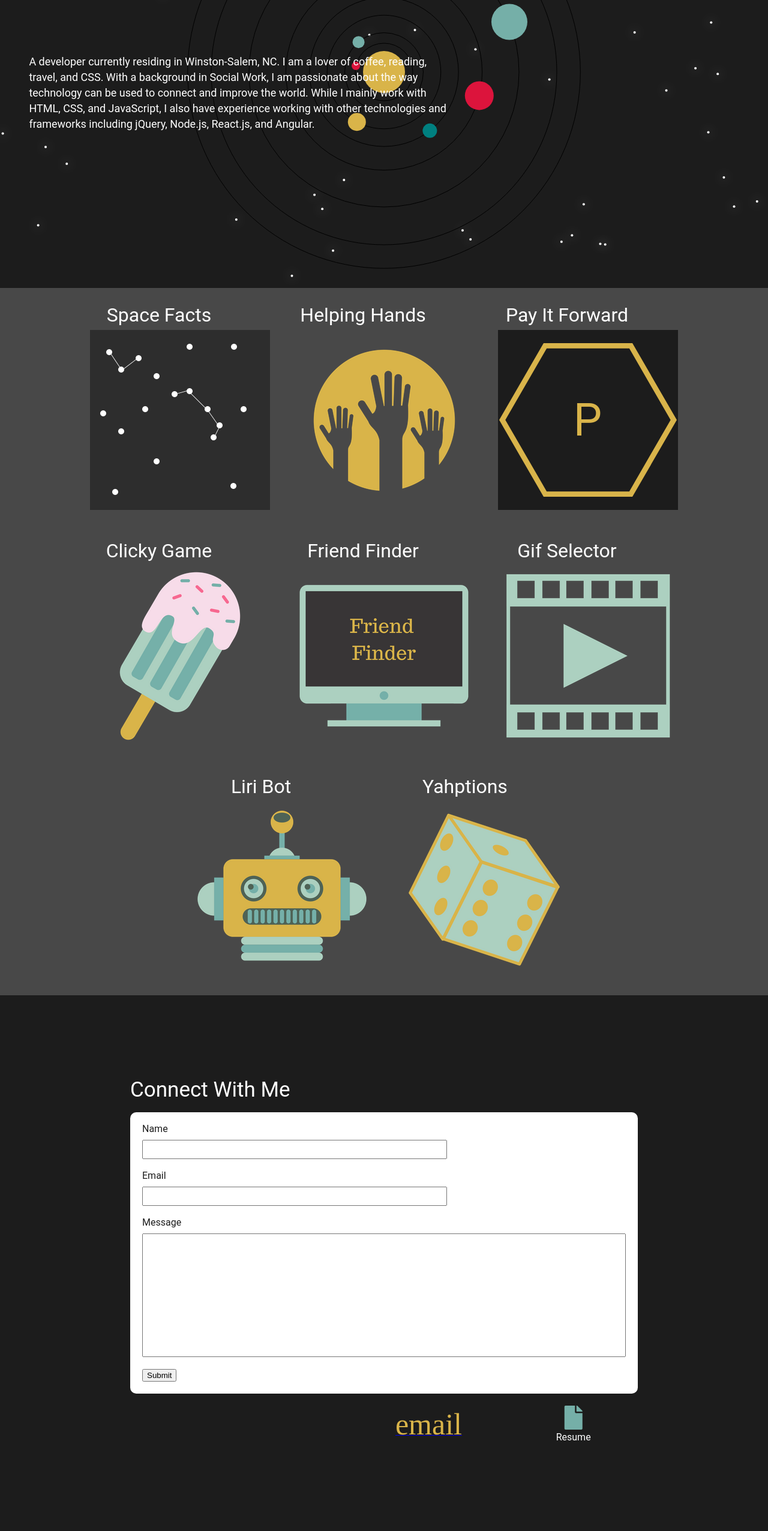
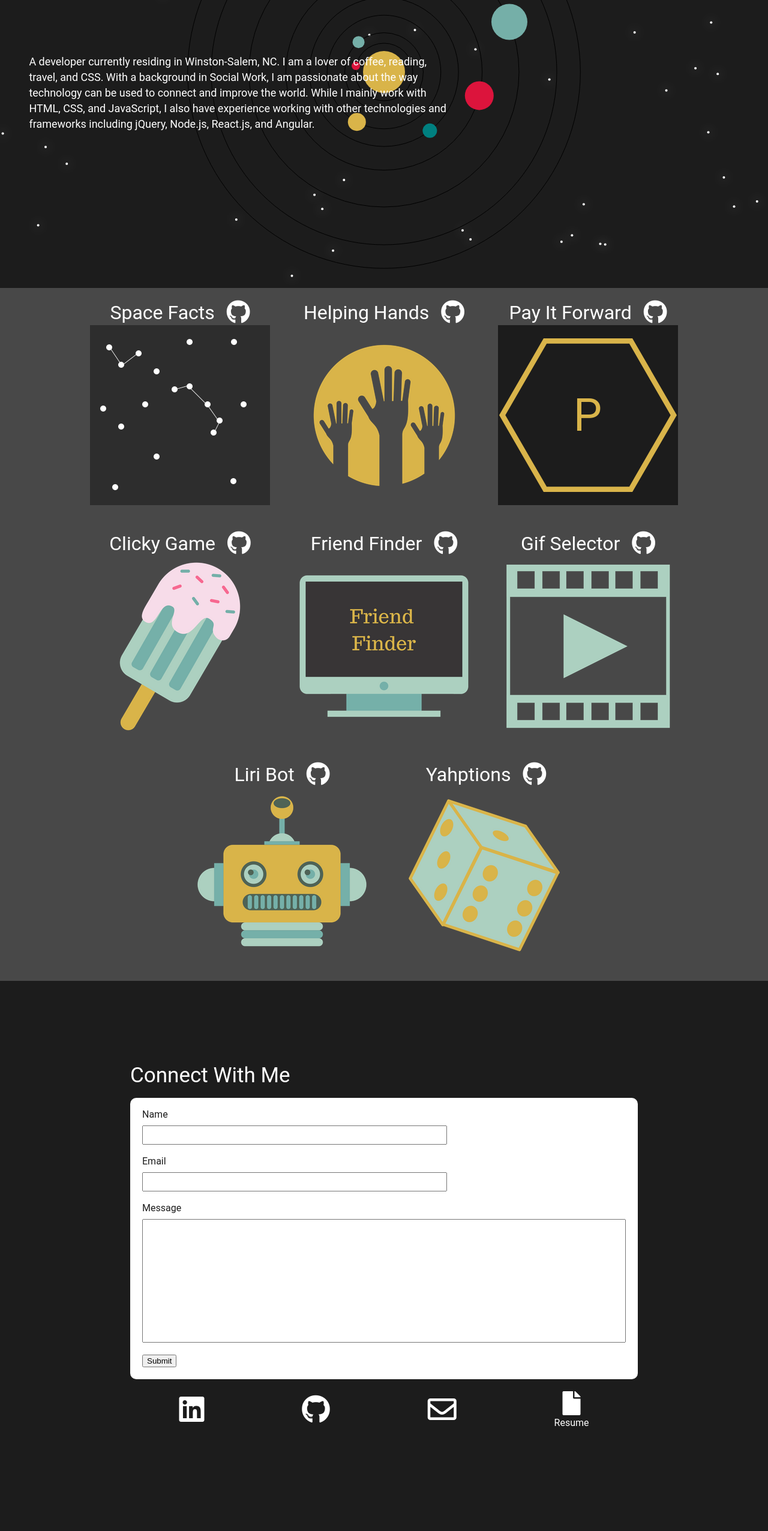
Before and after one commit to charlotteasencio/personalPortfolio, a plain HTML site: page index.html in a window 1280 px wide. Shown: the part 240-2792 px from the top of the page at 60% size. Drawn offline with Linux system fonts and the light colour scheme.

Commit message:
add new icons

```diff
--- a/assets/css/styles.css
+++ b/assets/css/styles.css
@@ -471,7 +471,7 @@
 }
 
 #section4UpArrow {
-    font-size: 90px;
+    /*font-size: 90px;*/
     padding-bottom: 100px;
     color: crimson;
     align-self: flex-end;
--- a/index.html
+++ b/index.html
@@ -39,49 +39,49 @@
         <div id="projectLinks">
         <div class="workCard grid-item">
             <h2>Space Facts
-            <a href="https://github.com/charlotteasencio/spaceFacts" target="_blank"><i class="fa fa-github" style="color: white; font-size: 50px;" aria-hidden="true"></i></a></h2>
+            <a href="https://github.com/charlotteasencio/spaceFacts" target="_blank"><span style="font-size: 1.25em; color: white"><i class="fab fa-github"></i></span></a></h2>
             <a href="https://charlotteasencio.github.io/spaceFacts/" target="_blank"><img src="./assets/images/spaceFacts.PNG" alt="spacefacts"></a>
         </div>
 
         <div class="workCard grid-item">
             <h2>Helping Hands
-            <a href="https://github.com/mikalasmith/HelpingHands.git" target="_blank"><i class="fa fa-github" style="color: white; font-size: 50px;" aria-hidden="true"></i></a></h2>
+            <a href="https://github.com/mikalasmith/HelpingHands.git" target="_blank"><span style="font-size: 1.25em; color: white"><i class="fab fa-github"></i></span></a></h2>
             <a href="https://obscure-castle-78824.herokuapp.com/" target="_blank"><img src="./assets/images/helpinghands.png" alt="helpinghands"></a>
         </div>
 
         <div class="workCard grid-item">
             <h2>Pay It Forward
-            <a href="https://github.com/charlotteasencio/payitforwardstyled.git" target="_blank"><i class="fa fa-github" style="color: white; font-size: 50px;" aria-hidden="true"></i></a></h2>
+            <a href="https://github.com/charlotteasencio/payitforwardstyled.git" target="_blank"><span style="font-size: 1.25em; color: white"><i class="fab fa-github"></i></span></a></h2>
             <a href="https://serene-tor-77077.herokuapp.com/" target="_blank"><img src="assets/images/payitforward.png" alt="payitforward"></a>
         </div>
 
         <div class="workCard grid-item">
             <h2>Clicky Game
-            <a href="https://github.com/charlotteasencio/click.git" target="_blank"><i class="fa fa-github" style="color: white; font-size: 50px;" aria-hidden="true"></i></a></h2>
+            <a href="https://github.com/charlotteasencio/click.git" target="_blank"><span style="font-size: 1.25em; color: white"><i class="fab fa-github"></i></span></a></h2>
             <a href="https://warm-everglades-28856.herokuapp.com/" target="_blank"><img src="assets/images/popsicle.png" alt="popsicle"></a>
         </div>
 
         <div class="workCard grid-item">
             <h2>Friend Finder
-            <a href="https://github.com/charlotteasencio/friend-finder.git" target="_blank"><i class="fa fa-github" style="color: white; font-size: 50px;" aria-hidden="true"></i></a></h2>
+            <a href="https://github.com/charlotteasencio/friend-finder.git" target="_blank"><span style="font-size: 1.25em; color: white"><i class="fab fa-github"></i></span></a></h2>
             <a href="https://hidden-beyond-12623.herokuapp.com/" target="_blank"><img src="assets/images/Friendfinder.png" alt="Friendfinder"></a>
         </div>
 
         <div class="workCard grid-item">
             <h2>Gif Selector
-            <a href="https://github.com/charlotteasencio/AjaxGif.git" target="_blank"><i class="fa fa-github" style="color: white; font-size: 50px;" aria-hidden="true"></i></a></h2>
+            <a href="https://github.com/charlotteasencio/AjaxGif.git" target="_blank"><span style="font-size: 1.25em; color: white"><i class="fab fa-github"></i></span></a></h2>
             <a href="https://charlotteasencio.github.io/AjaxGif/" target="_blank"><img src="assets/images/gificon.png" alt="gif"></a>
         </div>
 
         <div class="workCard grid-item">
             <h2>Liri Bot
-            <a href="https://github.com/charlotteasencio/liri-node-app.git" target="_blank"><i class="fa fa-github" style="color: white; font-size: 50px;" aria-hidden="true"></i></a></h2>
+            <a href="https://github.com/charlotteasencio/liri-node-app.git" target="_blank"><span style="font-size: 1.25em; color: white"><i class="fab fa-github"></i></span></a></h2>
             <a href="https://github.com/charlotteasencio/liri-node-app.git" target="_blank"><img src="assets/images/liri.png" alt="liri"></a>
         </div>
 
         <div class="workCard grid-item">
             <h2>Yahptions
-            <a href="https://github.com/ryanadiaz/yahptions.git" target="_blank"><i class="fa fa-github" style="color: white; font-size: 50px;" aria-hidden="true"></i></a></h2>
+            <a href="https://github.com/ryanadiaz/yahptions.git" target="_blank"><span style="font-size: 1.25em; color: white"><i class="fab fa-github"></i></span></a></h2>
             <a href="https://ryanadiaz.github.io/yahptions" target="_blank"><img src="assets/images/yahptions.png" alt="yahptions"></a>
         </div>
         </div>
@@ -106,13 +106,13 @@
                   <button mat-raised-button color="primary" type="submit">Submit</button>
                 </form>
                 <div id="centerLinks">
-                  <a href="https://github.com/charlotteasencio" target="_blank"><i class="fa fa-github" style="color: white; font-size: 50px;" aria-hidden="true"></i></a>
-                  <a href="https://www.linkedin.com/in/charlotte-asencio-7b84b164" target="_blank"><i class="fa fa-linkedin-square" style="color: rgb(0, 119, 181); font-size: 50px;" aria-hidden="true"></i></a>
-                  <a href="mailto:charlotte.e.asencio@gmail.com"><mat-icon id="emailIcon">email</mat-icon></a>
-                  <a href="assets/resume.pdf" id="resumeDiv"><i class="fa fa-file" style="color: rgb(117,175,168); font-size: 40px;" aria-hidden="true"></i><p>Resume</p></a>
+                  <a href="https://github.com/charlotteasencio" target="_blank"><span style="font-size: 3em; color: white"><i class="fab fa-linkedin"></i></span></a>
+                  <a href="https://www.linkedin.com/in/charlotte-asencio-7b84b164" target="_blank"><span style="font-size: 3em; color: white"><i class="fab fa-github"></i></span></a>
+                  <a href="mailto:charlotte.e.asencio@gmail.com"><span style="color: white; font-size: 3em"><i class="far fa-envelope"></i></span></a>
+                  <a href="assets/resume.pdf" id="resumeDiv"><i class="fa fa-file" style="color: white; font-size: 40px;" aria-hidden="true"></i><p>Resume</p></a>
                 </div>
         </div>
-        <div id="section4UpArrow">^</div>
+        <div id="section4UpArrow"><span style="color: #dc143c; font-size: 4em"><i class="fas fa-angle-up"></i></span></div>
     </div>
 <script src="assets/js/script.js"></script>
 </body>
```
